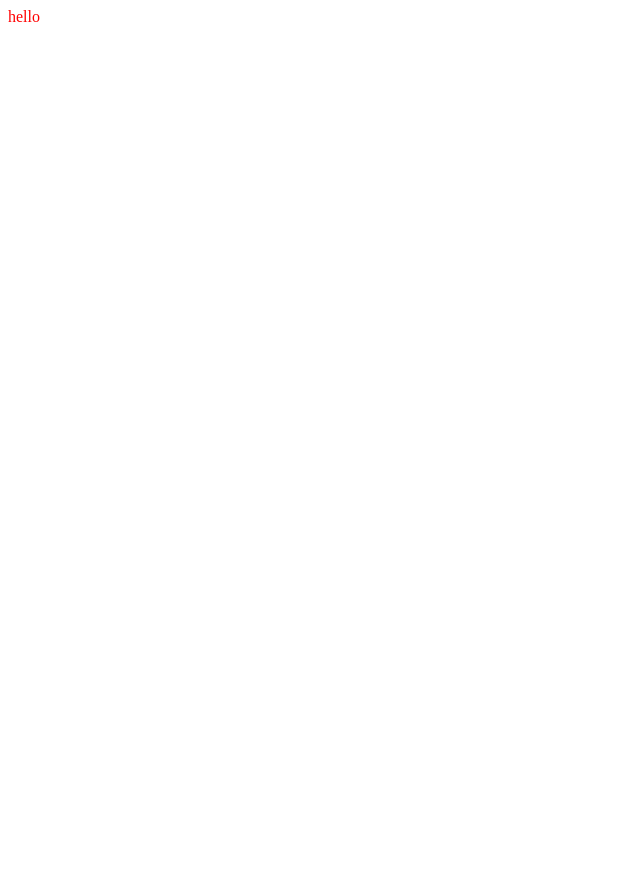
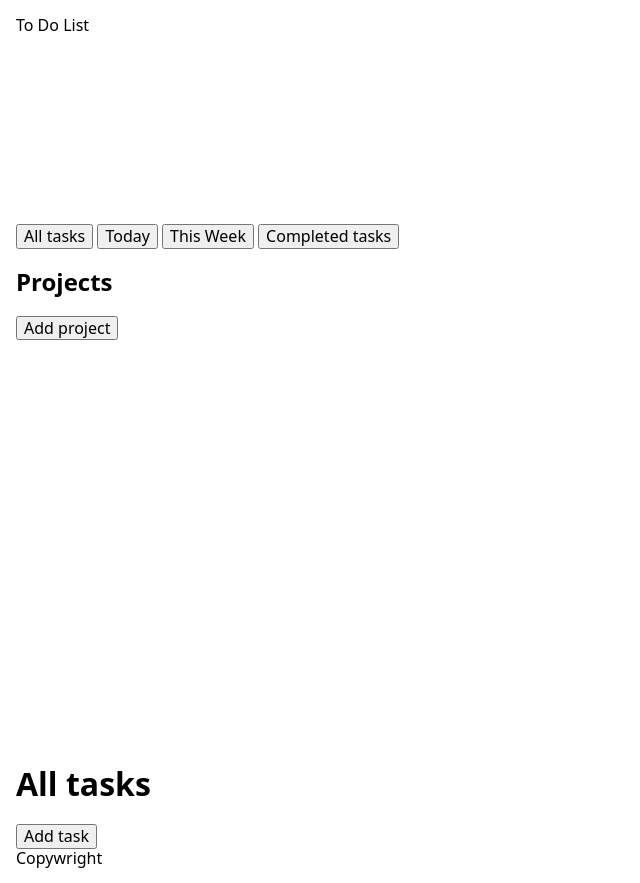
Before and after one commit to SangMunnKim/TOP_Todo_List, a website built with webpack: page src/template.html in a window 1280 px wide. Shown: the whole page, without its empty margins (0-640 px from the left). Before the commit the page ends 800 px from the top, so only its background shows below. Built offline with nearby package versions, Linux system fonts and the light colour scheme.

Commit message:
Starting on html template

```diff
--- a/package.json
+++ b/package.json
@@ -15,5 +15,9 @@
     "style-loader": "^4.0.0",
     "webpack": "^5.93.0",
     "webpack-cli": "^5.1.4"
+  },
+  "dependencies": {
+    "date-fns": "^3.6.0",
+    "modern-normalize": "^2.0.0"
   }
 }
--- a/src/index.css
+++ b/src/index.css
@@ -1,3 +1,9 @@
-div {
-    color: red;
+@import '../node_modules/modern-normalize/modern-normalize.css';
+body {
+    height: 100vh;
 }
+div.container {
+    padding: 1em;
+    display: grid;
+    grid-template-rows: 2fr 5fr 1fr;
+}
--- a/src/template.html
+++ b/src/template.html
@@ -6,6 +6,23 @@
     <title><%= htmlWebpackPlugin.options.title %></title>
 </head>
 <body>
-    <div>hello</div>
+    <div class="container">
+        <heading>To Do List</heading>
+        <div class="sidebar">
+            <div class="tasks">
+                <button id="all-tasks">All tasks</button>
+                <button id="today">Today</button>
+                <button id="this-Week">This Week</button>
+                <button id="completed-tasks">Completed tasks</button>
+            </div>
+            <h2>Projects</h2>
+            <button class="add-project">Add project</button>
+        </div>
+        <div class="main">
+            <h1>All tasks</h1>
+            <button class="add-task">Add task</button>
+        </div>
+        <footer>Copywright</footer>
+    </div>
 </body>
 </html>
--- a/webpack.config.js
+++ b/webpack.config.js
@@ -1,5 +1,6 @@
 const path = require('path');
 const HtmlWebpackPlugin = require('html-webpack-plugin');
+const { watch } = require('fs');
 
 module.exports = {
   entry: './src/index.js',
@@ -12,7 +13,7 @@ module.exports = {
   plugins: [
     new HtmlWebpackPlugin({
       title: 'To do list',
-      filename: 'main.[contenthash].html',
+      filename: 'main.html',
       template: './src/template.html',
     }),
   ],
@@ -24,4 +25,5 @@ module.exports = {
       },
     ],
   },
+  watch: true,
 };
```
Also changed, not shown: 1 other file.
